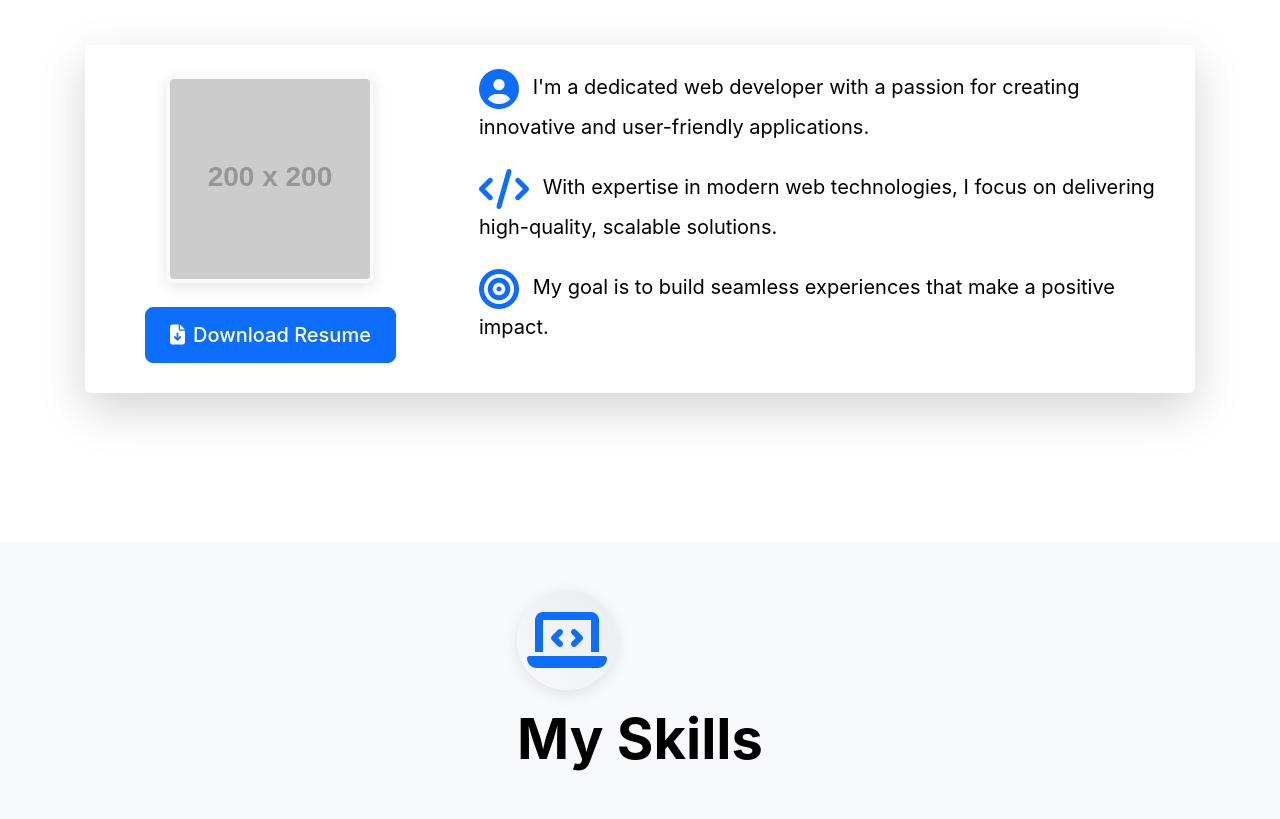
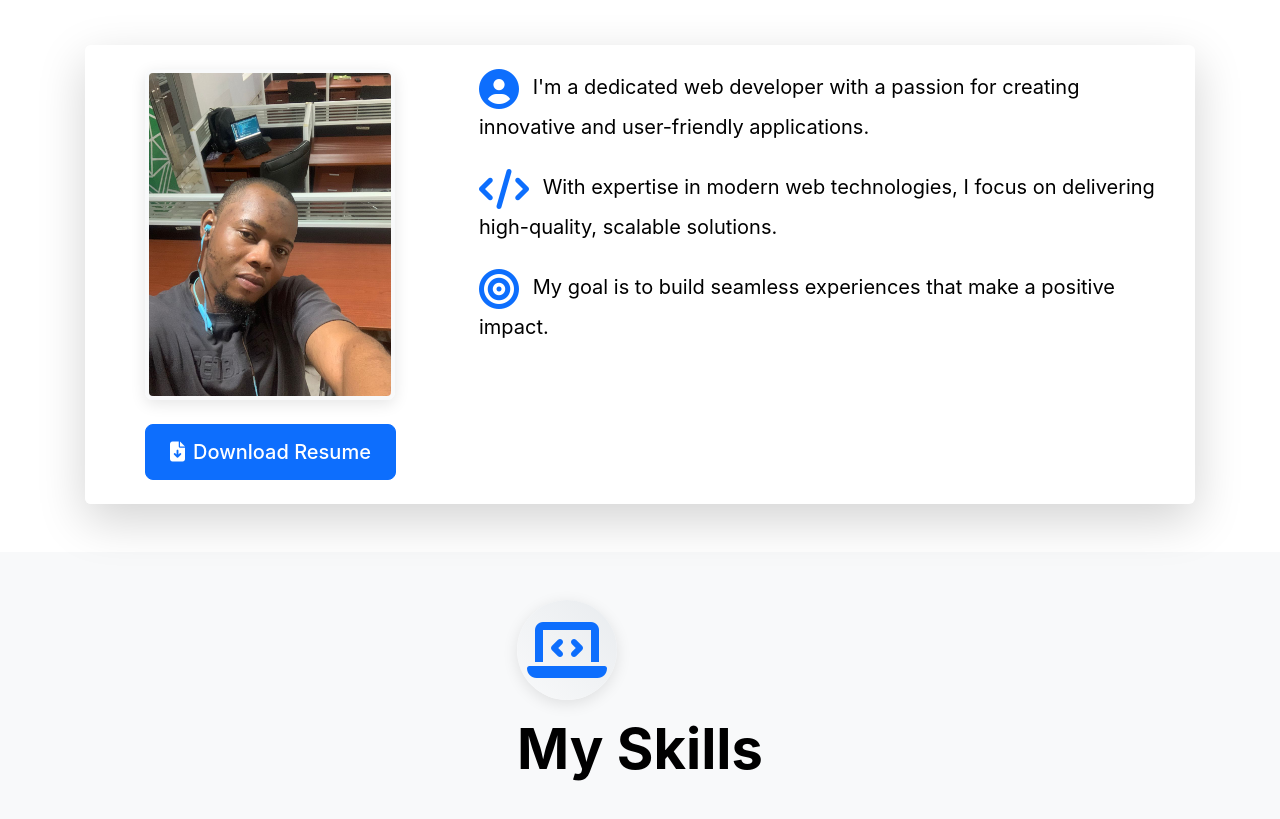
Before and after one commit to Ayomidespenz/new-port, a plain HTML site: page index.html in a window 1280 px wide. Shown: the part 1058-1877 px from the top of the page. Drawn offline with nearby package versions, Linux system fonts and the light colour scheme; placeholder pictures from the web are drawn by us.

Commit message:
second change-img

```diff
--- a/index.html
+++ b/index.html
@@ -75,7 +75,7 @@
                                     <div class="col-md-4">
                                         <div class="card h-100 border-0">
                                             <div class="card-body d-flex flex-column align-items-center justify-content-center p-4">
-                                                <img src="./images/developer.png" alt="Quadri Yusuff" class="img-fluid mb-4" style="max-width: 250px; height: auto;" loading="lazy" onerror="this.src='https://via.placeholder.com/200?text=Image+Not+Found'">
+                                                <img src="./images/about.jpg" alt="Quadri Yusuff" class="img-fluid mb-4" style="max-width: 250px; height: auto;" loading="lazy" onerror="this.src='https://via.placeholder.com/200?text=Image+Not+Found'">
                                                 <a href="./documents/My_CV.pdf" class="btn btn-primary btn-lg w-70 animate__animated animate__pulse animate__infinite" target="_blank" download="Quadri_Yusuff_CV.pdf">
                                                     <i class="fas fa-file-download me-2"></i>Download Resume
                                                 </a>
```
